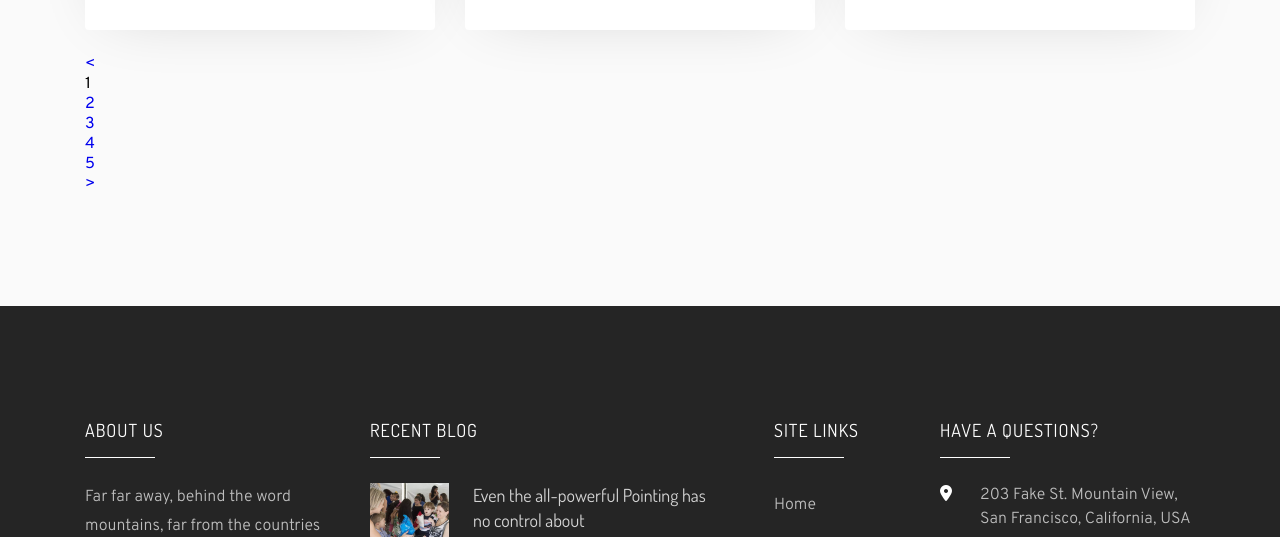
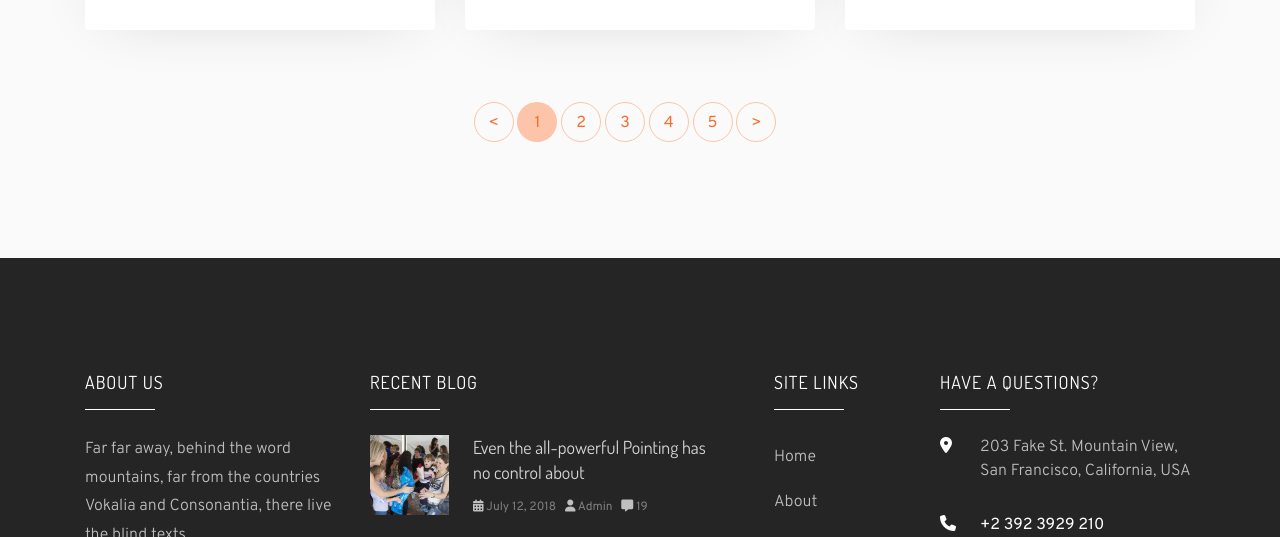
Before and after one commit to alidjanoff/Welfare, a plain HTML site: page donate.html in a window 1280 px wide. Shown: the part 1494-2031 px from the top of the page. Drawn offline with nearby package versions, Linux system fonts and the light colour scheme.

Commit message:
rasul edit2

```diff
--- a/assets/scss/_donate.scss
+++ b/assets/scss/_donate.scss
@@ -214,6 +214,9 @@
                   color: #000;
                   font-weight: 400;
                   transition: 0.3s all ease;
+                  &:hover {
+                    color: #f86f2d;
+                  }
                 }
               }
               .position {
@@ -238,7 +241,7 @@
                     transition: 0.3s all ease;
                     color: #f86f2d;
                     &:hover {
-                    color: #000;
+                      color: #000;
                     }
                   }
                 }
@@ -250,9 +253,68 @@
     }
     //row-cards end
 
-    //row-pagination start
-    // .row-pagination {
-    // }
+    // row-pagination start
+    .row-pagination {
+      width: 100%;
+      margin-top: 3rem;
+      display: flex;
+      flex-wrap: wrap;
+      margin-right: -15px;
+      margin-left: -15px;
+      justify-content: center;
+      .text-center {
+        text-align: center;
+        padding: 0 15px;
+        position: relative;
+        min-height: 1px;
+        .block {
+          ul {
+            padding: 0;
+            margin: 0;
+            li {
+              display: inline-block;
+              margin-bottom: 4px;
+              font-weight: 400;
+              a {
+                color: #f86f2d;
+                text-align: center;
+                display: inline-block;
+                width: 40px;
+                height: 40px;
+                line-height: 40px;
+                border-radius: 50%;
+                border: 1px solid #fcc4a8;
+                transition: 0.3s all ease;
+                &:hover {
+                  background-color: #f86f2d;
+                  color: white;
+                }
+              }
+            }
+            .active {
+              display: inline-block;
+              margin-bottom: 4px;
+              font-weight: 400;
+              span {
+                background: #fcc4a8;
+                color: #f86f2d;
+                border: 1px solid transparent;
+                text-align: center;
+                display: inline-block;
+                width: 40px;
+                height: 40px;
+                line-height: 40px;
+                border-radius: 50%;
+                &:hover {
+                  background-color: #f86f2d;
+                  color: white;
+                }
+              }
+            }
+          }
+        }
+      }
+    }
     //row-pagination end
   }
 }
```
Also changed, not shown: donate.html (+2 -0 lines), assets/scss/main.css, 1 other file.
